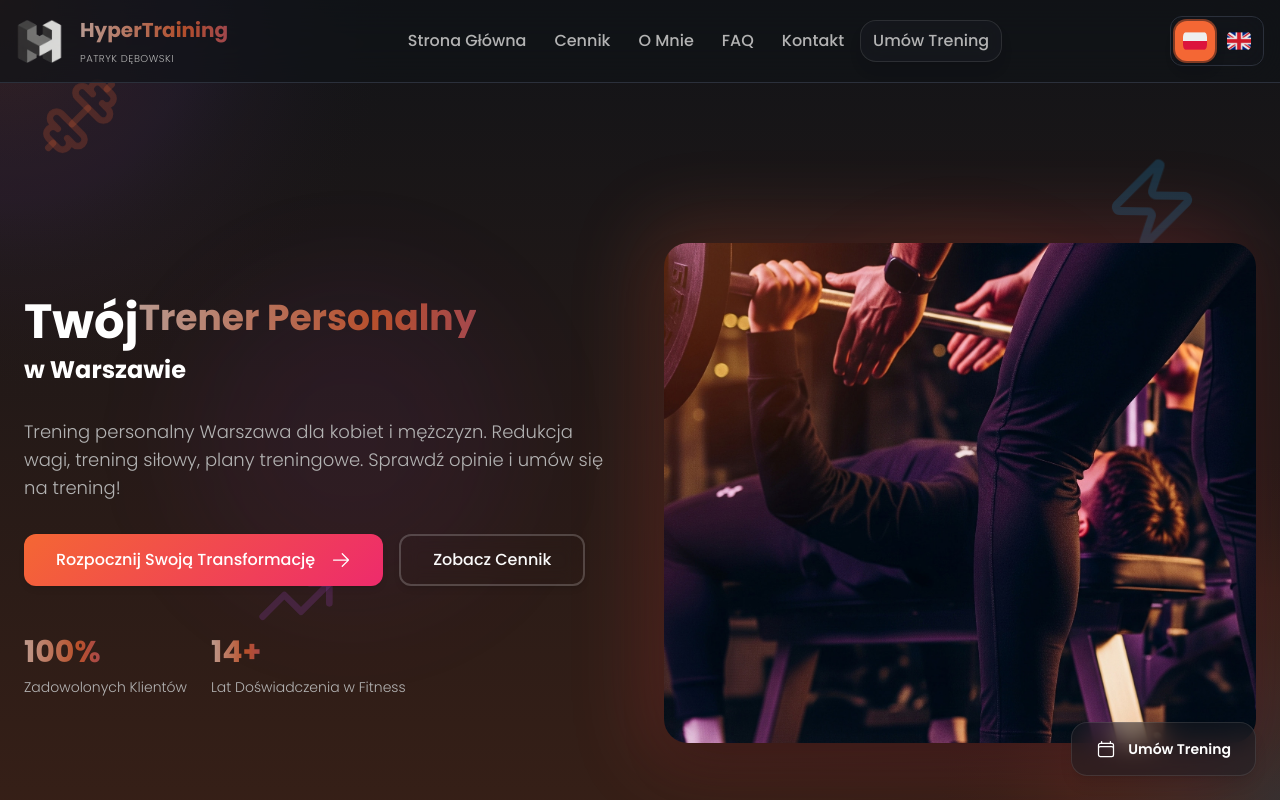
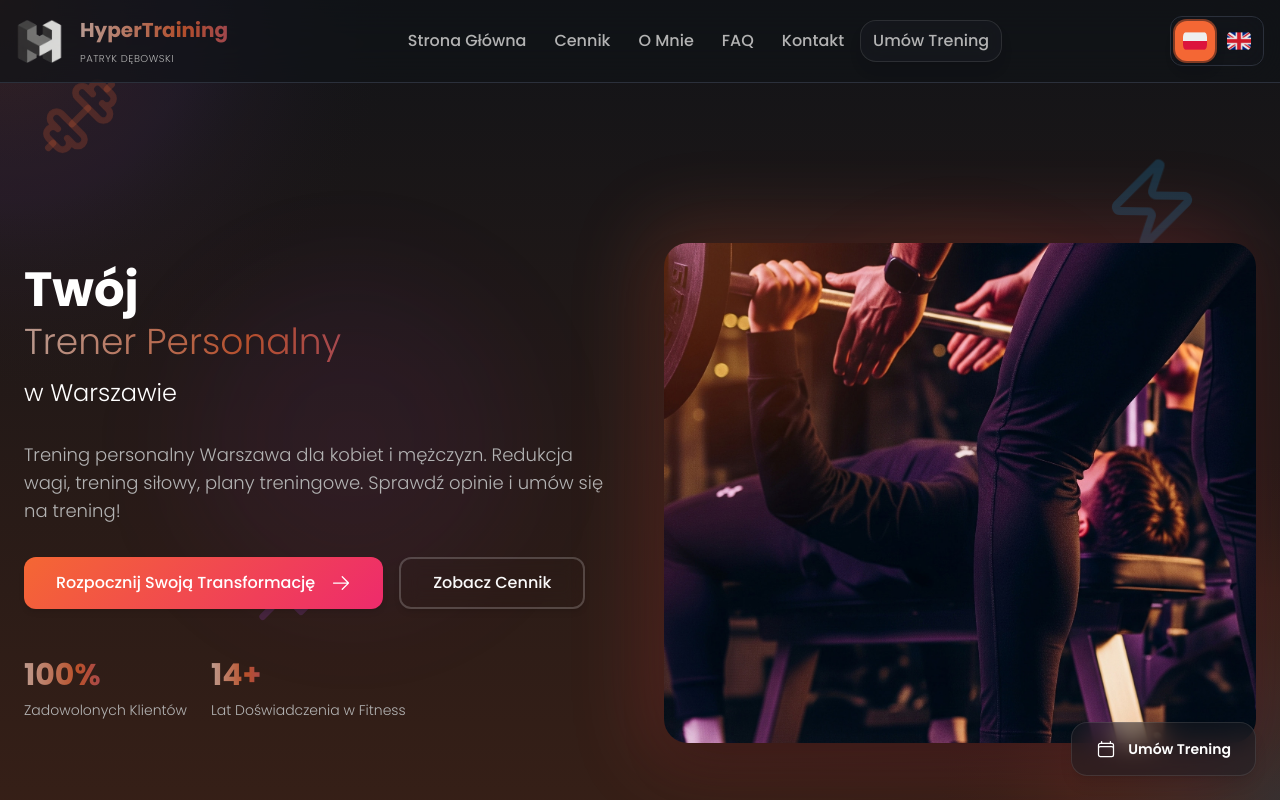
Before and after one commit to Buzka42/hypertraining, a Next.js app: page / in a window 1280 px wide. Shown: the top 800 px of the page. Built offline with nearby package versions, Linux system fonts and the light colour scheme.

Commit message:
Fix hero section text formatting to ensure each part is on its own line

```diff
--- a/pages/index.tsx
+++ b/pages/index.tsx
@@ -52,9 +52,9 @@ export default function HomePage() {
               <div>
                 <h1 className="text-3xl md:text-5xl font-bold leading-tight">
                   {t('home.hero.title')}
-                  <span className="text-shimmer block mt-2 text-2xl md:text-4xl">{t('home.hero.subtitle')}</span>
-                  <span className="block mt-2 text-xl md:text-2xl">{t('home.hero.location')}</span>
                 </h1>
+                <span className="text-shimmer block mt-2 text-2xl md:text-4xl">{t('home.hero.subtitle')}</span>
+                <span className="block mt-2 text-xl md:text-2xl">{t('home.hero.location')}</span>
               </div>
 
               <div>
```
